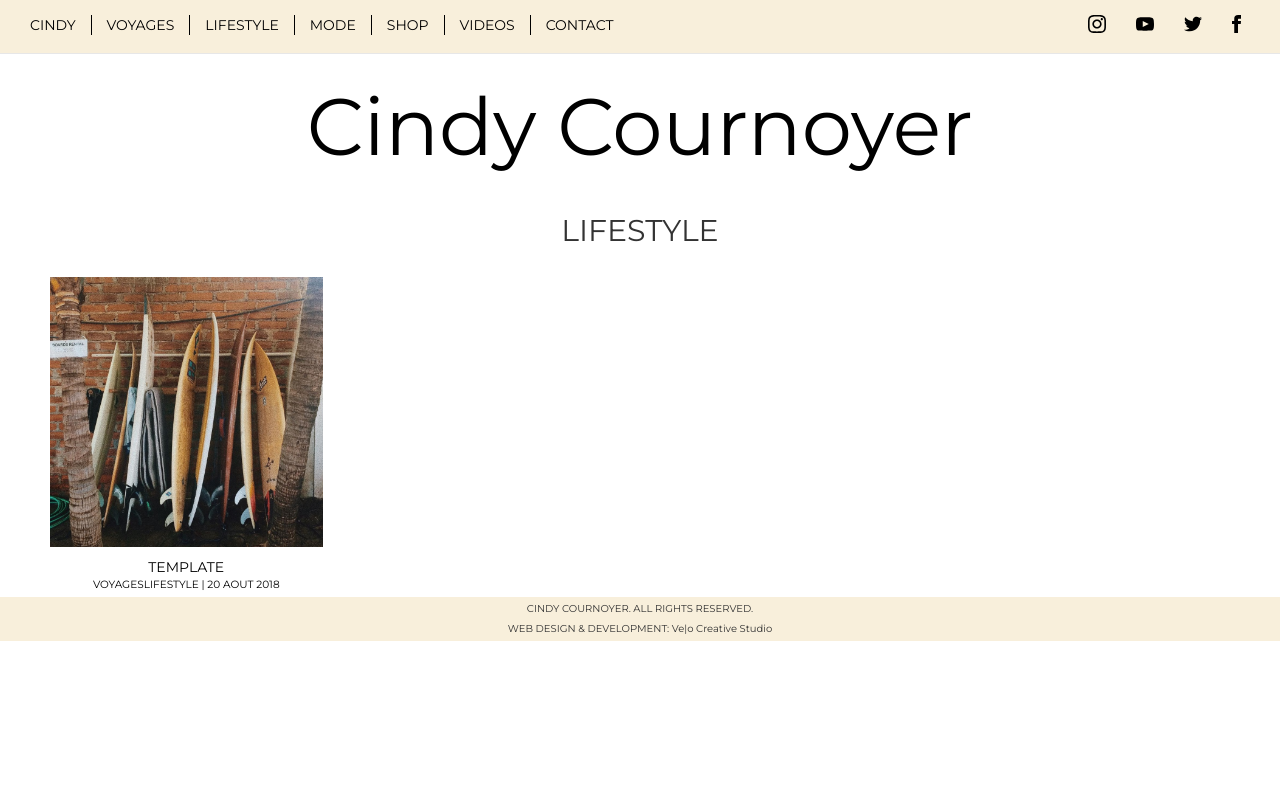
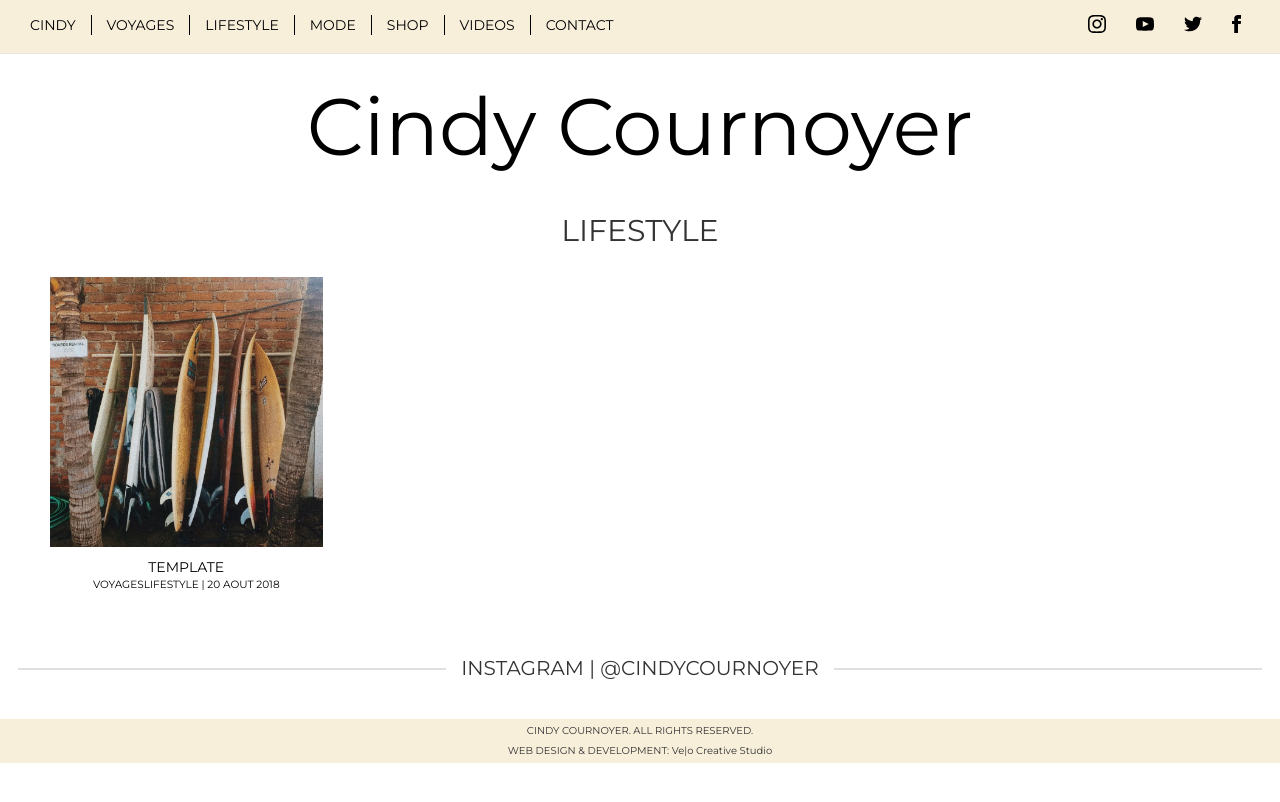
Before and after one commit to lpboucher/cindy-cournoyer, a Jekyll site: the page built from _pages/lifestyle.md, in a window 1280 px wide. Shown: the top 802 px of the page. Built offline with Jekyll 4.4.1, drawn with Linux system fonts in a browser that asks for light colours; nearby versions of some CDN libraries; some web fonts are replaced; comment, search, counter and statistics services are not loaded; part of the change alters nothing that is shown.

Commit message:
Added instagram section to post listing layout

```diff
--- a/_layouts/post-grid.html
+++ b/_layouts/post-grid.html
@@ -12,6 +12,8 @@
 
 {% include grid.html filter = cat %}
 
+{% include instagram.html %}
+
 {% include footer.html %}
 
 {% include meta-foot.html %}
```
